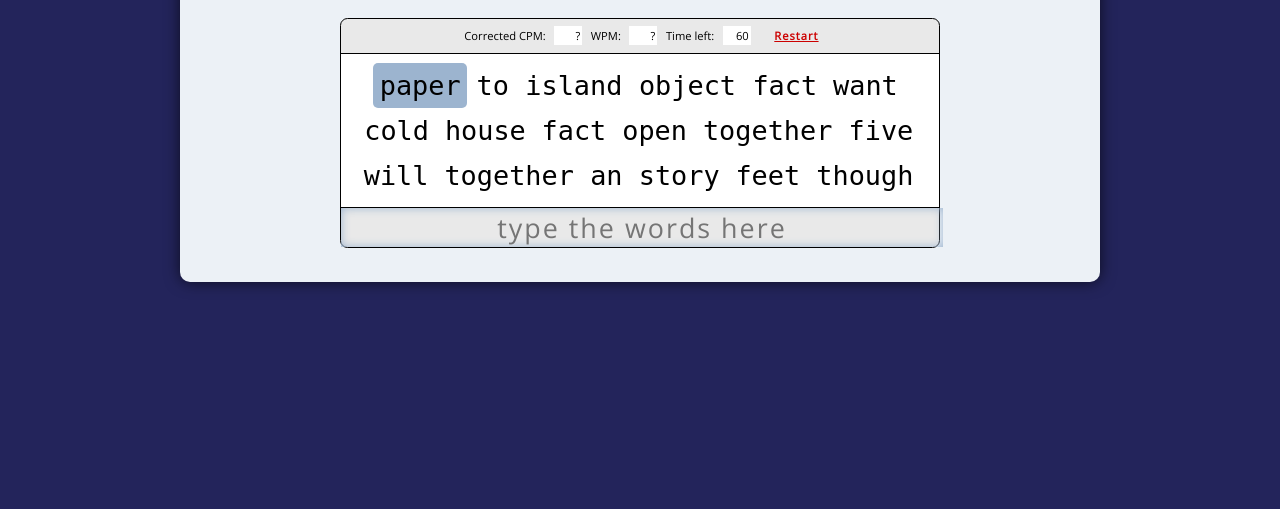
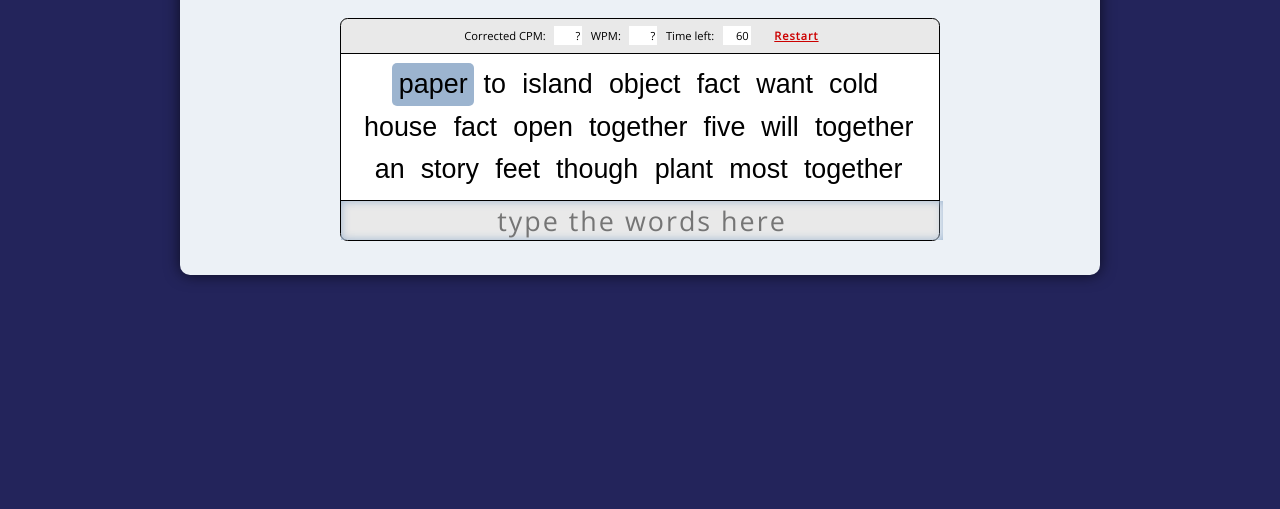
Before and after one commit to LoopViewOnly/speed-typing, a plain HTML site: page index.html in a window 1280 px wide. Shown: the part 182-691 px from the top of the page. Drawn offline with nearby package versions, Linux system fonts and the light colour scheme; a web font is replaced by a local one.

Commit message:
Update style.css

```diff
--- a/style.css
+++ b/style.css
@@ -154,7 +154,7 @@ dd {
     height: 9ex;
     overflow: hidden;
     line-height: 3ex;
-    font-family: fira mono, dejavu sans mono, bitstream vera mono, consolas, lucida console, monospace
+    font-family: Arial, sans-serif;
 }
 
 #input {
```
